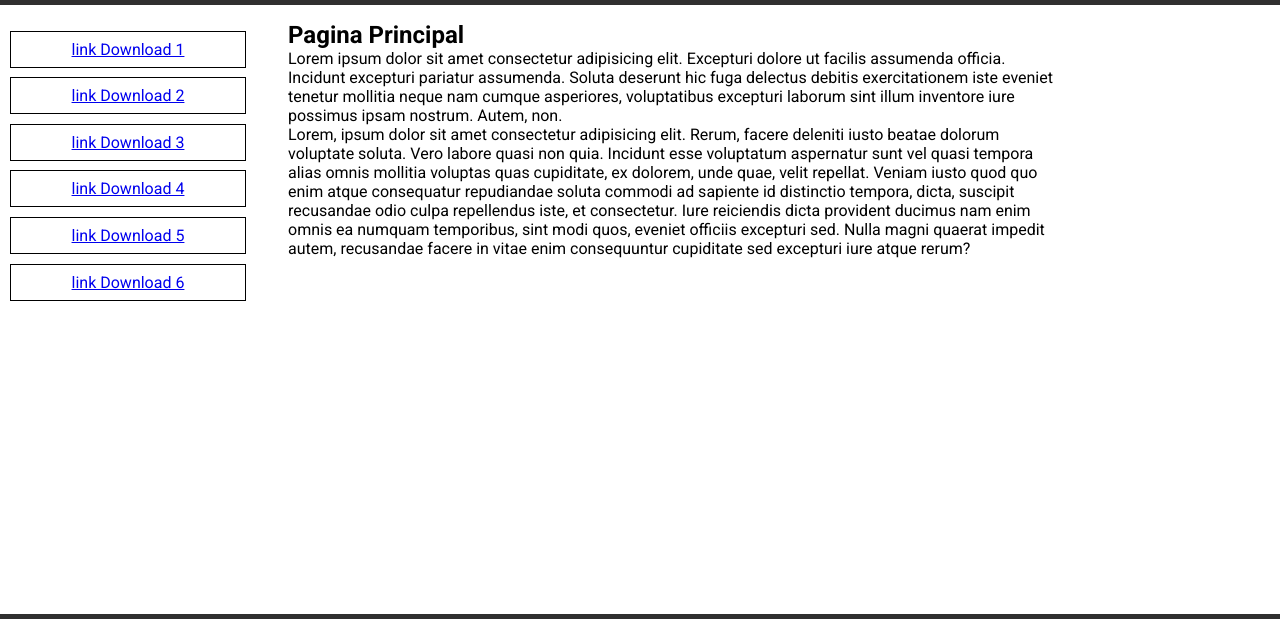
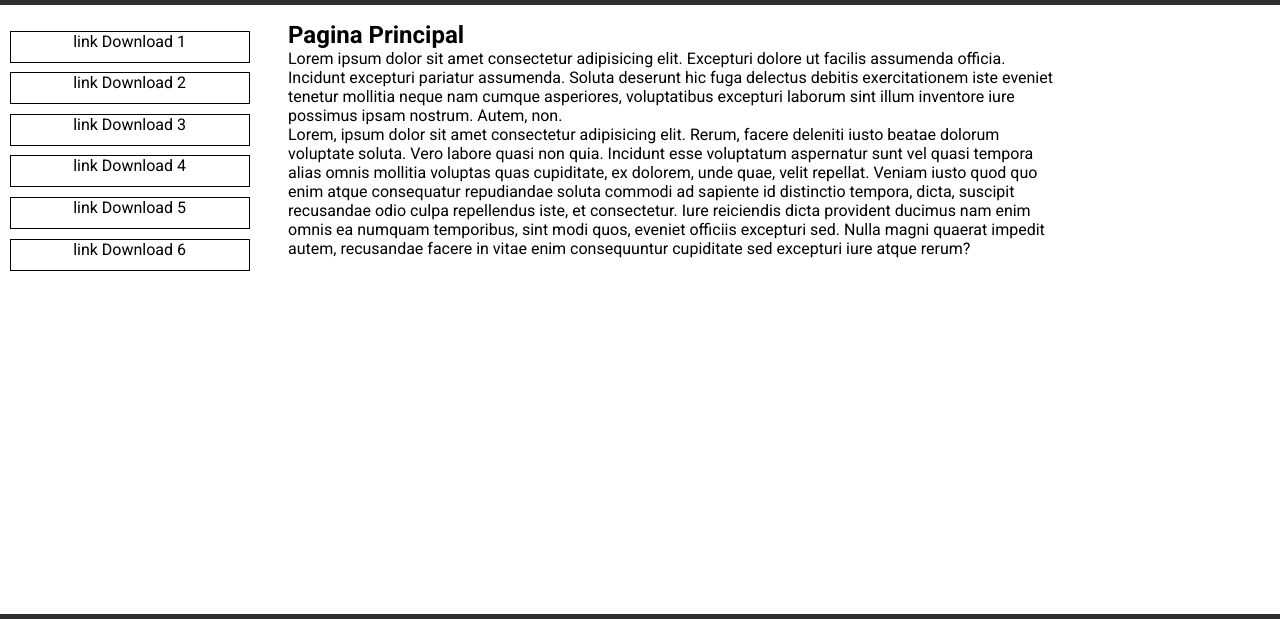
Before and after one commit to JoseSotoG/connection_tests2, a plain HTML site: page index.html in a window 1280 px wide. Shown: the part 75-694 px from the top of the page. Drawn offline with Linux system fonts and the light colour scheme.

Commit message:
mejoras en el aside

```diff
--- a/style.css
+++ b/style.css
@@ -39,9 +39,22 @@ main>aside li{
     text-decoration: none;
     border: 1px solid black;
     list-style: none;
-    padding: .5rem 2rem;
+    width: 15rem;
+    height: 2rem;
     margin: .6rem;
     text-align: center;
+}
+main>aside li a{
+    line-height: 1rem;
+    text-align: center;
+    display: inline-block;
+    width: 100%;
+    text-decoration: none;
+    color: black;
+}
+main>aside li:hover{
+    background-color: black;
+    color: white;
 }
 
 main>section{
```
